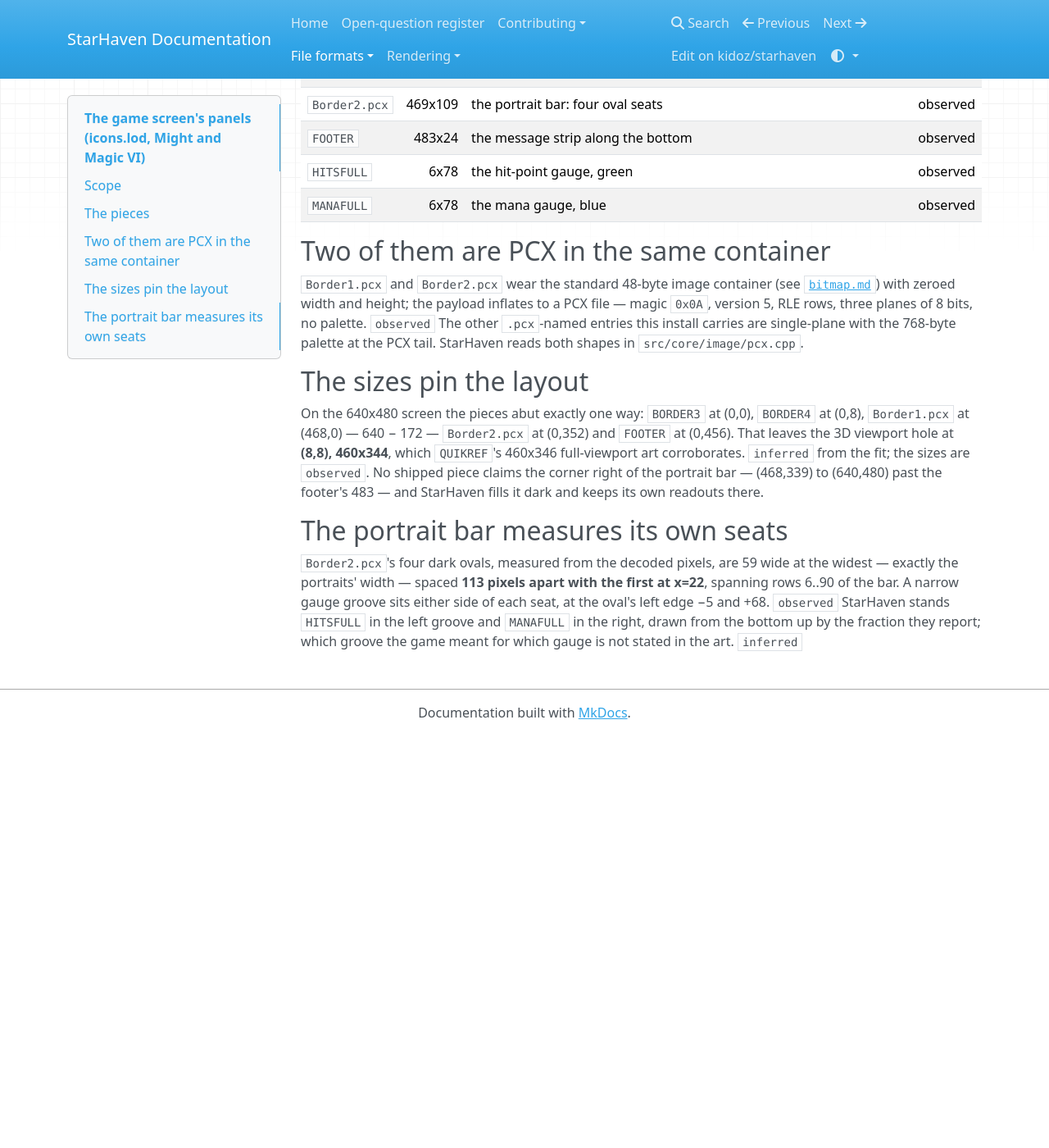
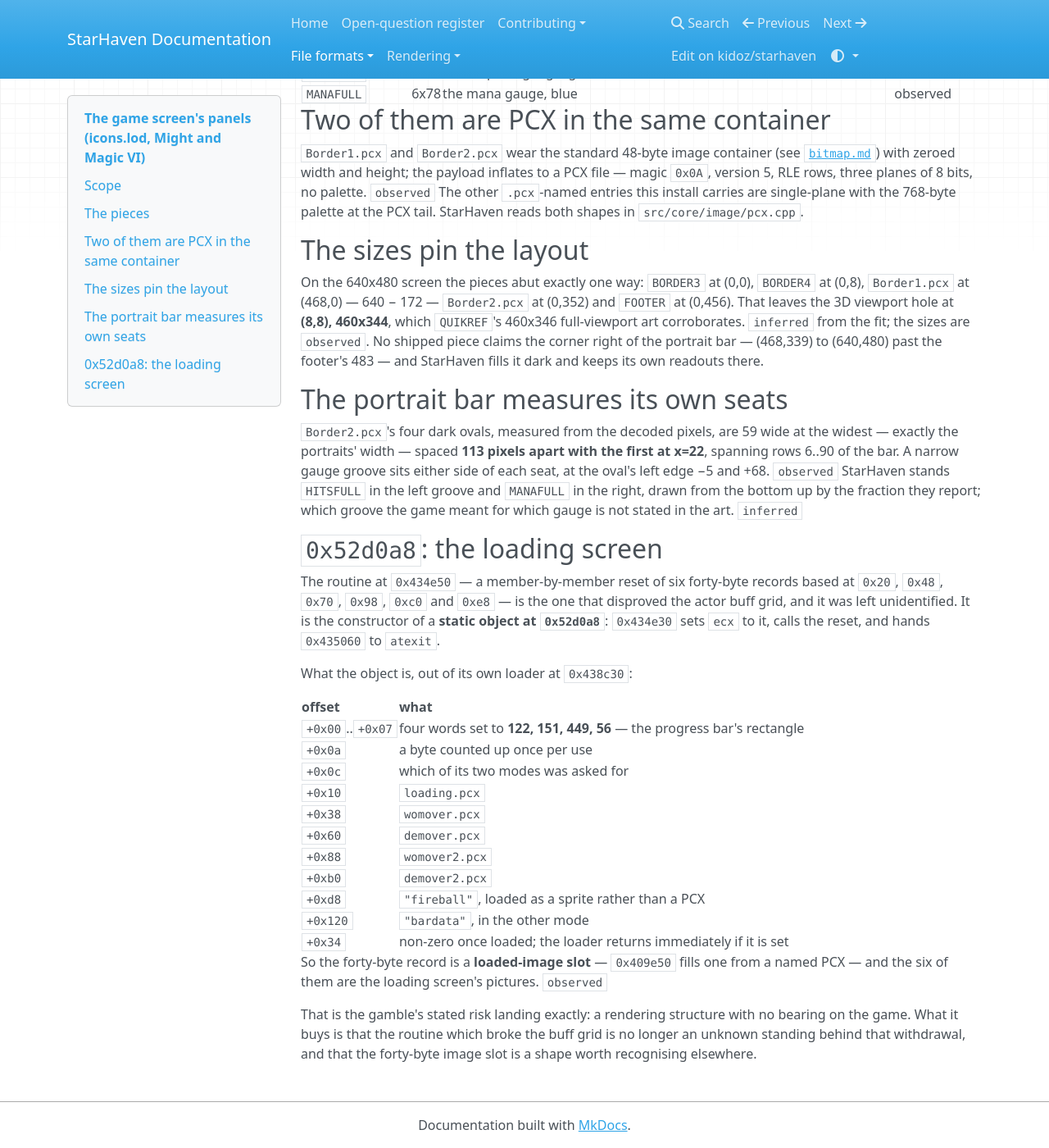
Before and after one commit to kidoz/starhaven, an MkDocs documentation site: the page built from docs/formats/interface-panels.md, in a window 1280 px wide and 1400 px high, scrolled down 551 px. Shown: the whole window at 82% size. Built offline with MkDocs 1.6.1, drawn with Linux system fonts in a browser that asks for light colours; nearby versions of some CDN libraries; before the commit the page ends 1448 px from its top, so only the background shows below that.

Commit message:
Name the loading screen behind the forty-byte records

```diff
--- a/docs/formats/interface-panels.md
+++ b/docs/formats/interface-panels.md
@@ -63,3 +63,35 @@ gauge groove sits either side of each seat, at the oval's left edge −5 and
 `MANAFULL` in the right, drawn from the bottom up by the fraction they
 report; which groove the game meant for which gauge is not stated in the
 art. `inferred`
+
+## `0x52d0a8`: the loading screen
+
+The routine at `0x434e50` — a member-by-member reset of six forty-byte records
+based at `0x20`, `0x48`, `0x70`, `0x98`, `0xc0` and `0xe8` — is the one that
+disproved the actor buff grid, and it was left unidentified. It is the
+constructor of a **static object at `0x52d0a8`**: `0x434e30` sets `ecx` to it,
+calls the reset, and hands `0x435060` to `atexit`.
+
+What the object is, out of its own loader at `0x438c30`:
+
+| offset | what |
+| --- | --- |
+| `+0x00`..`+0x07` | four words set to **122, 151, 449, 56** — the progress bar's rectangle |
+| `+0x0a` | a byte counted up once per use |
+| `+0x0c` | which of its two modes was asked for |
+| `+0x10` | `loading.pcx` |
+| `+0x38` | `womover.pcx` |
+| `+0x60` | `demover.pcx` |
+| `+0x88` | `womover2.pcx` |
+| `+0xb0` | `demover2.pcx` |
+| `+0xd8` | `"fireball"`, loaded as a sprite rather than a PCX |
+| `+0x120` | `"bardata"`, in the other mode |
+| `+0x34` | non-zero once loaded; the loader returns immediately if it is set |
+
+So the forty-byte record is a **loaded-image slot** — `0x409e50` fills one from
+a named PCX — and the six of them are the loading screen's pictures. `observed`
+
+That is the gamble's stated risk landing exactly: a rendering structure with
+no bearing on the game. What it buys is that the routine which broke the buff
+grid is no longer an unknown standing behind that withdrawal, and that the
+forty-byte image slot is a shape worth recognising elsewhere.
```
Also changed, not shown: README.md (+10 -0 lines).
